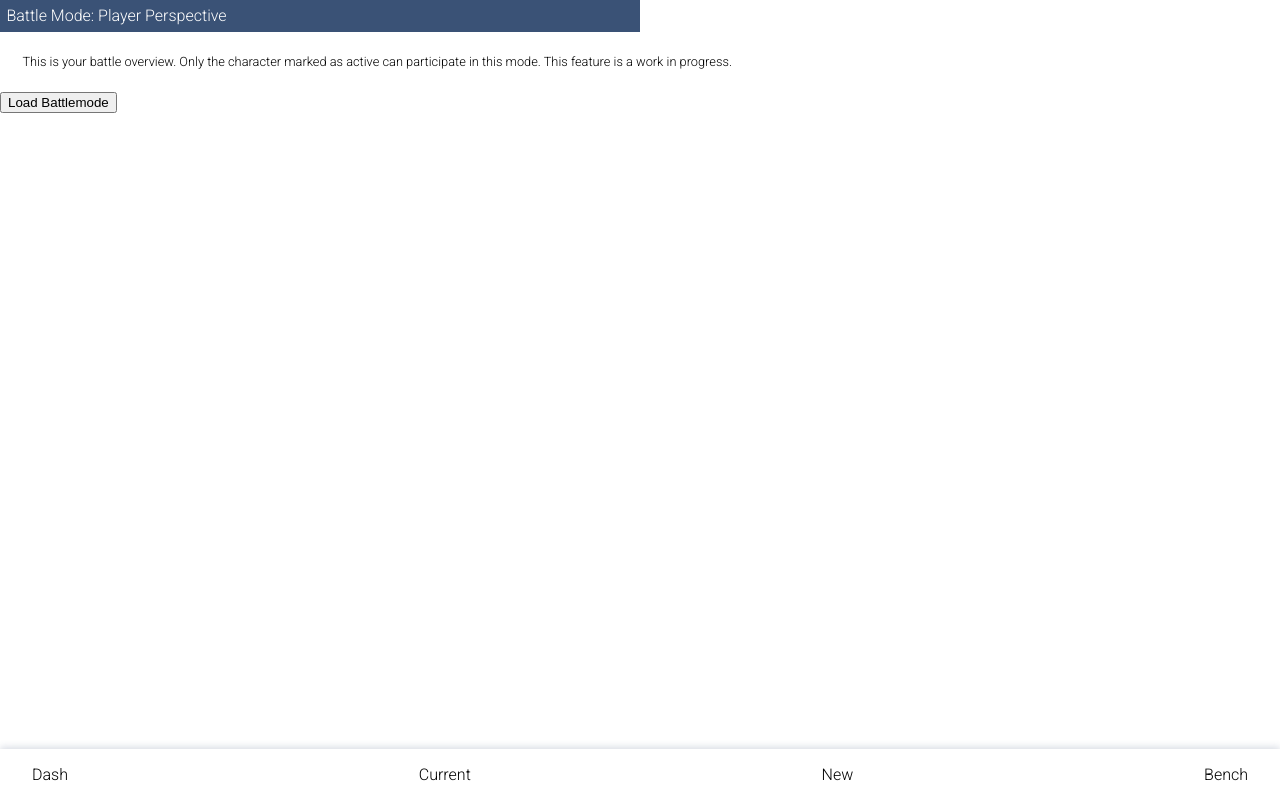
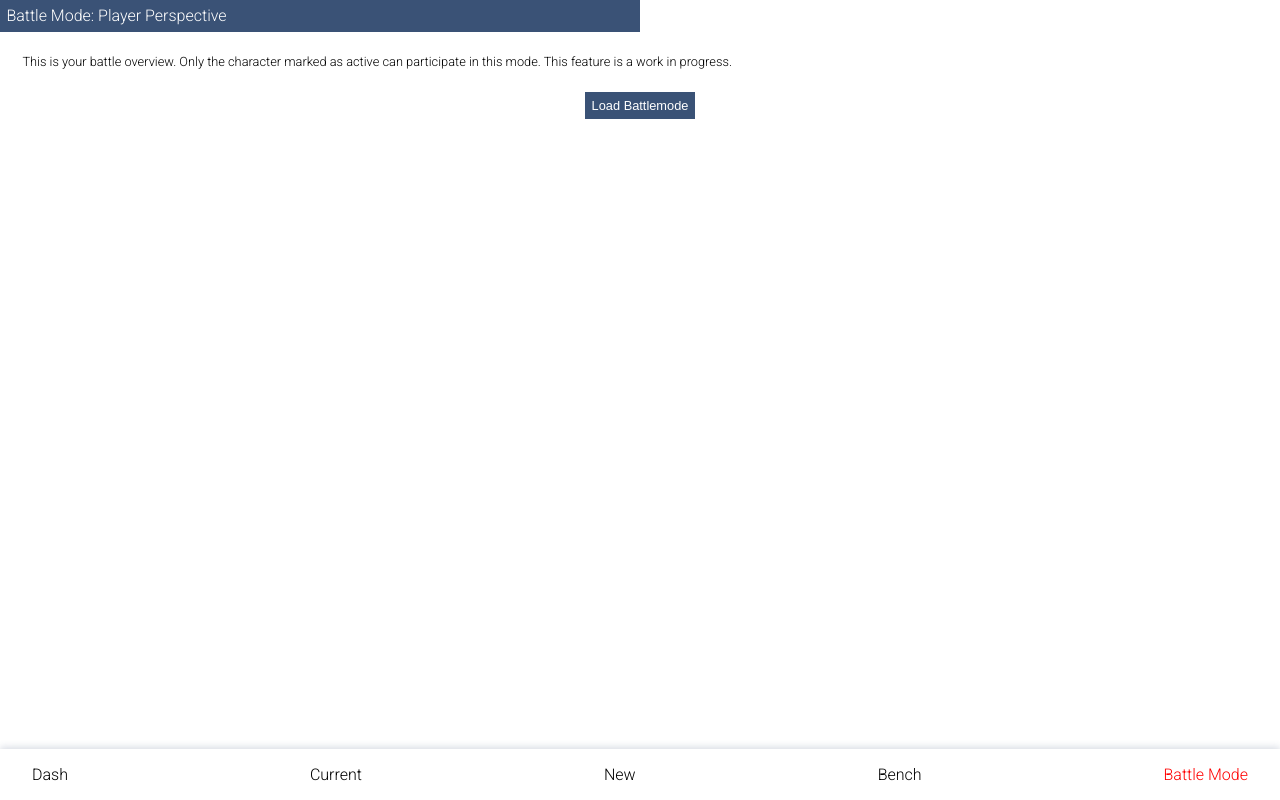
Before and after one commit to CJAkkuec/dnd-bench, a Next.js app: page /battle in a window 1280 px wide. Built offline with nearby package versions, Linux system fonts and the light colour scheme.

Commit message:
battlemode continued

```diff
--- a/components/BattleMode.jsx
+++ b/components/BattleMode.jsx
@@ -252,21 +252,21 @@ export const BattleMode = ({ getCurrentCharacter }) => {
   return (
     <>
       <MainWrapper>
-        <button
+        <StyledButton
           onClick={() => {
             setSilentMode(!silentMode);
           }}
         >
           {silentMode === true ? "Silent Mode Is On" : "Silent Mode Is Off"}
-        </button>
+        </StyledButton>
         <PartyField>
-          <button
+          <AddButton
             onClick={() => {
               setIsActive(!isActive);
             }}
           >
             {isActive === false ? "Add Character" : "Hide"}
-          </button>
+          </AddButton>
           {isActive === true ? (
             <PartyFormWrapper>
               <PartyMemberForm
@@ -282,22 +282,24 @@ export const BattleMode = ({ getCurrentCharacter }) => {
               />
             </PartyFormWrapper>
           ) : null}
-          <button
+          <ButtonWrapper>
+            <StyledButton
               onClick={() => {
                 setSortByInitiative(true);
                 setSortByCurrentHP(false);
               }}
             >
               Sort by Initiative
-          </button>
-          <button
+            </StyledButton>
+            <StyledButton
               onClick={() => {
                 setSortByInitiative(false);
                 setSortByCurrentHP(true);
               }}
             >
               Sort by HP
-          </button>
+            </StyledButton>
+          </ButtonWrapper>
           <StyledWrapper>
             {partyMembers !== undefined
               ? sortedPartyMembers.map((partyMember) => (
@@ -317,12 +319,12 @@ export const BattleMode = ({ getCurrentCharacter }) => {
         <BattleWrapper>
           <BattleDiv>
             Battle Timer: {count}
-            <button type="button" onClick={() => handleCount()}>
+            <StyledButton type="button" onClick={() => handleCount()}>
               Next Round
-            </button>
-            <button type="button" onClick={() => setCount(0)}>
+            </StyledButton>
+            <StyledButton type="button" onClick={() => setCount(0)}>
               Reset
-            </button>
+            </StyledButton>
           </BattleDiv>
           <MessageWrapper>
             <span>This is your battle log</span>
@@ -331,13 +333,13 @@ export const BattleMode = ({ getCurrentCharacter }) => {
                 return <p key={uuidv4}>{message}</p>;
               })}
             </MessageDiv>
-            <button
+            <StyledButton
               onClick={() => {
                 setMessages([]);
               }}
             >
               Reset
-            </button>
+            </StyledButton>
           </MessageWrapper>
         </BattleWrapper>
 
@@ -347,12 +349,14 @@ export const BattleMode = ({ getCurrentCharacter }) => {
             <div>Current HP: {currentHP}</div>
             <HPCalcDiv>
               <input type="number" id="addInt" />
-              <button type="button" onClick={addHP}>
+              <ButtonWrapper>
+                <StyledButton type="button" onClick={addHP}>
                   +
-              </button>
-              <button type="button" onClick={subHP}>
+                </StyledButton>
+                <StyledButton type="button" onClick={subHP}>
                   -
-              </button>
+                </StyledButton>
+              </ButtonWrapper>
             </HPCalcDiv>
           </HPDiv>
           <SpellWrapper>
@@ -375,6 +379,28 @@ export const BattleMode = ({ getCurrentCharacter }) => {
   );
 };
 
+const StyledButton = styled.button`
+  background: rgba(58, 82, 118, 1);
+  color: white;
+  border: none;
+  padding: 0.4rem;
+  width: auto;
+  font-size: 0.8rem;
+  text-align: center;
+  cursor: pointer;
+`;
+
+const AddButton = styled.button`
+  background: rgba(58, 82, 118, 0.24);
+  color: white;
+  border: none;
+  padding: 0.4rem;
+  width: auto;
+  font-size: 0.8rem;
+  text-align: center;
+  cursor: pointer;
+`;
+
 const StyledWrapper = styled.div`
   margin-top: 1rem;
   width: 100%;
@@ -385,7 +411,7 @@ const StyledWrapper = styled.div`
 `;
 
 const MainWrapper = styled.div`
-  width: 80%;
+  width: 90%;
   margin: auto auto 4rem auto;
 `;
 
@@ -438,6 +464,9 @@ const BattleDiv = styled.div`
 `;
 
 const PartyField = styled.div`
+  display: flex;
+  flex-direction: column;
+  gap: 0.3rem;
   padding: 0.5rem;
   margin-top: 1rem;
   background: rgba(58, 82, 118, 0.24);
@@ -474,6 +503,7 @@ const MessageDiv = styled.div`
   flex-direction: column;
   padding: 1rem;
   background: white;
+  font-size: 0.8rem;
   max-height: 200px;
   overflow: scroll;
   & p {
@@ -484,7 +514,7 @@ const MessageDiv = styled.div`
 const MessageWrapper = styled.div`
   display: flex;
   flex-direction: column;
-  width: 50%;
+  width: 100%;
 
   & span {
     background: rgba(58, 82, 118, 0.24);
@@ -496,8 +526,13 @@ const MessageWrapper = styled.div`
 
 const BattleWrapper = styled.div`
   display: flex;
-  max-height: 200px;
+  max-height: 250px;
   margin: 1rem auto;
   padding: 1rem;
   background: rgba(58, 82, 118, 0.24);
 `;
+
+const ButtonWrapper = styled.div`
+  display: flex;
+  gap: 0.3rem;
+`;
--- a/components/Footer.jsx
+++ b/components/Footer.jsx
@@ -21,6 +21,11 @@ export const Footer = () => {
         </Link>
         <Link href="/bench">
           <li className={router.pathname == "/bench" ? "active" : ""}>Bench</li>
+        </Link>
+        <Link href="/battle">
+          <li className={router.pathname == "/battle" ? "active" : ""}>
+            Battle Mode
+          </li>
         </Link>
       </FooterList>
     </FooterWrapper>
--- a/components/PartyMemberContainer.jsx
+++ b/components/PartyMemberContainer.jsx
@@ -37,20 +37,20 @@ export const PartyMemberContainer = ({
           <>
             <PartyMemberSlot partyMember={partyMember} />
             <ButtonDiv>
-              <button
+              <StyledButton
                 onClick={() => {
                   setEditMode(true);
                 }}
               >
                 Edit
-              </button>
-              <button
+              </StyledButton>
+              <StyledButton
                 onClick={() => {
                   handleClickOpen();
                 }}
               >
                 Delete
-              </button>
+              </StyledButton>
             </ButtonDiv>
           </>
         ) : (
@@ -112,4 +112,16 @@ const ButtonDiv = styled.div`
   width: 100%;
   display: flex;
   flex-wrap: wrap;
+  gap: 0.3rem;
 `;
+
+const StyledButton = styled.button`
+  background: rgba(58, 82, 118, 1);
+  color: white;
+  border: none;
+  padding: 0.4rem;
+  width: auto;
+  font-size: 0.8rem;
+  text-align: center;
+  cursor: pointer;
+`;
--- a/pages/battle.js
+++ b/pages/battle.js
@@ -18,7 +18,11 @@ export default function Battle({ getCurrentCharacter }) {
           participate in this mode. This feature is a work in progress.
         </Intro>
         {isLoaded === false ? (
-          <button onClick={loadBattleMode}>Load Battlemode</button>
+          <ButtonWrapper>
+            <StyledButton onClick={loadBattleMode}>
+              Load Battlemode
+            </StyledButton>
+          </ButtonWrapper>
         ) : (
           <BattleMode getCurrentCharacter={getCurrentCharacter} />
         )}
@@ -48,3 +52,20 @@ const Intro = styled.div`
   padding: 0.4rem;
   font-size: 0.8rem;
 `;
+
+const ButtonWrapper = styled.div`
+  width: 100%;
+  display: flex;
+  justify-content: center;
+`;
+
+const StyledButton = styled.button`
+  background: rgba(58, 82, 118, 1);
+  color: white;
+  border: none;
+  padding: 0.4rem;
+  width: auto;
+  font-size: 0.8rem;
+  text-align: center;
+  cursor: pointer;
+`;
```
Also changed, not shown: components/Dash.jsx (+5 -6 lines). Lines whose indentation alone changed are shown as unchanged.
